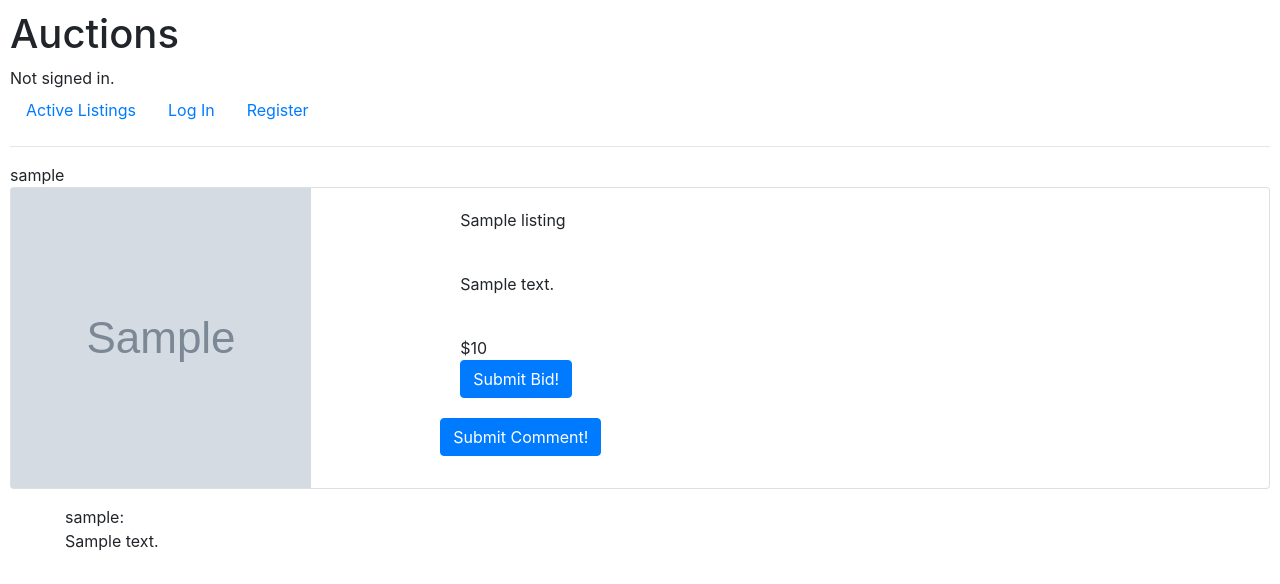
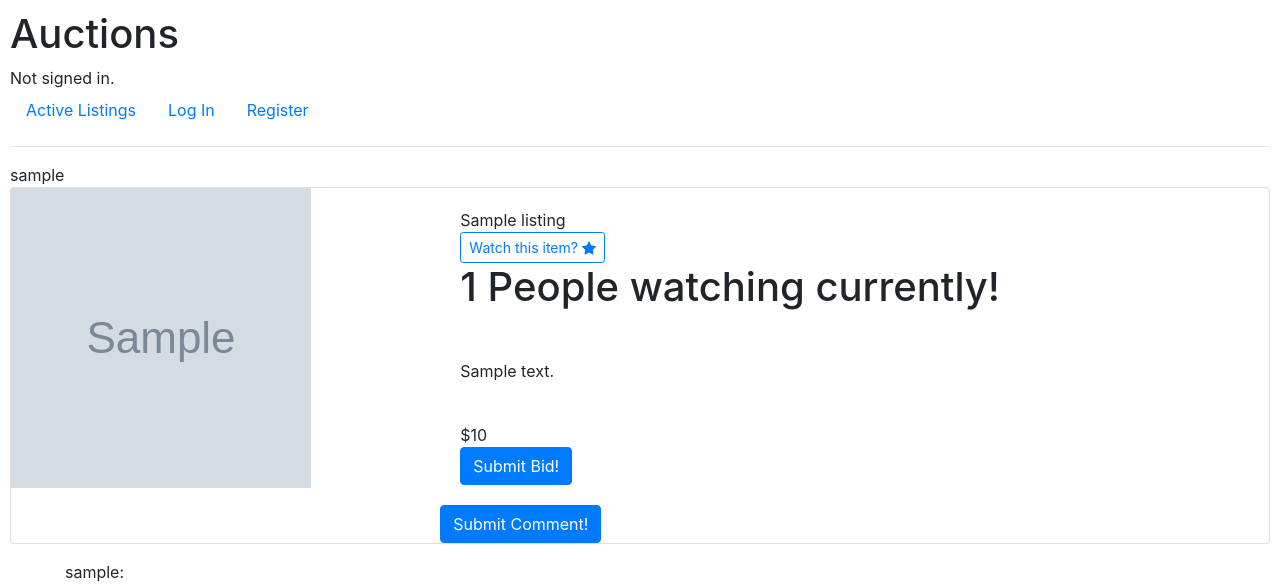
Before and after one commit to NearBee/Commerce, a Django app: page /listing/1 in a window 1280 px wide. Shown: the top 584 px of the page. Run offline with Django 3.2, Linux system fonts and the light colour scheme; tables that the repository leaves empty hold one stand-in row (values such as "Sample post"); grey boxes marked "Sample" are stand-in pictures; some libraries are stand-ins or nearby versions.

Commit message:
Made temp button and relationship display

```diff
--- a/commerce/auctions/templates/auctions/layout.html
+++ b/commerce/auctions/templates/auctions/layout.html
@@ -8,6 +8,7 @@
     <link rel="stylesheet" href="https://stackpath.bootstrapcdn.com/bootstrap/4.4.1/css/bootstrap.min.css"
         integrity="sha384-Vkoo8x4CGsO3+Hhxv8T/Q5PaXtkKtu6ug5TOeNV6gBiFeWPGFN9MuhOf23Q9Ifjh" crossorigin="anonymous">
     <link href="{% static 'auctions/styles.css' %}" rel="stylesheet">
+    <link rel="stylesheet" href="https://cdn.jsdelivr.net/npm/bootstrap-icons@1.10.2/font/bootstrap-icons.css">
 </head>
 
 <body>
--- a/commerce/auctions/templates/auctions/listing.html
+++ b/commerce/auctions/templates/auctions/listing.html
@@ -16,6 +16,15 @@
         <div class="col-md-8">
             <div class="card-body">
                 {{ listing.item_title }}
+                <form name="watchlist_item" type="submit" method="post">
+                    {% csrf_token %}
+                    <button type="submit" method="post" class="btn btn-outline-primary btn-sm" name="watchlist_button"
+                        value="Watch this item">Watch
+                        this item?
+                        <i class="bi bi-star-fill"></i>
+                    </button>
+                    <h1>{{ watchlist_number }} People watching currently!</h1>
+                </form>
             </div>
             <div class="card-body">
                 {{ listing.item_description }}
```
